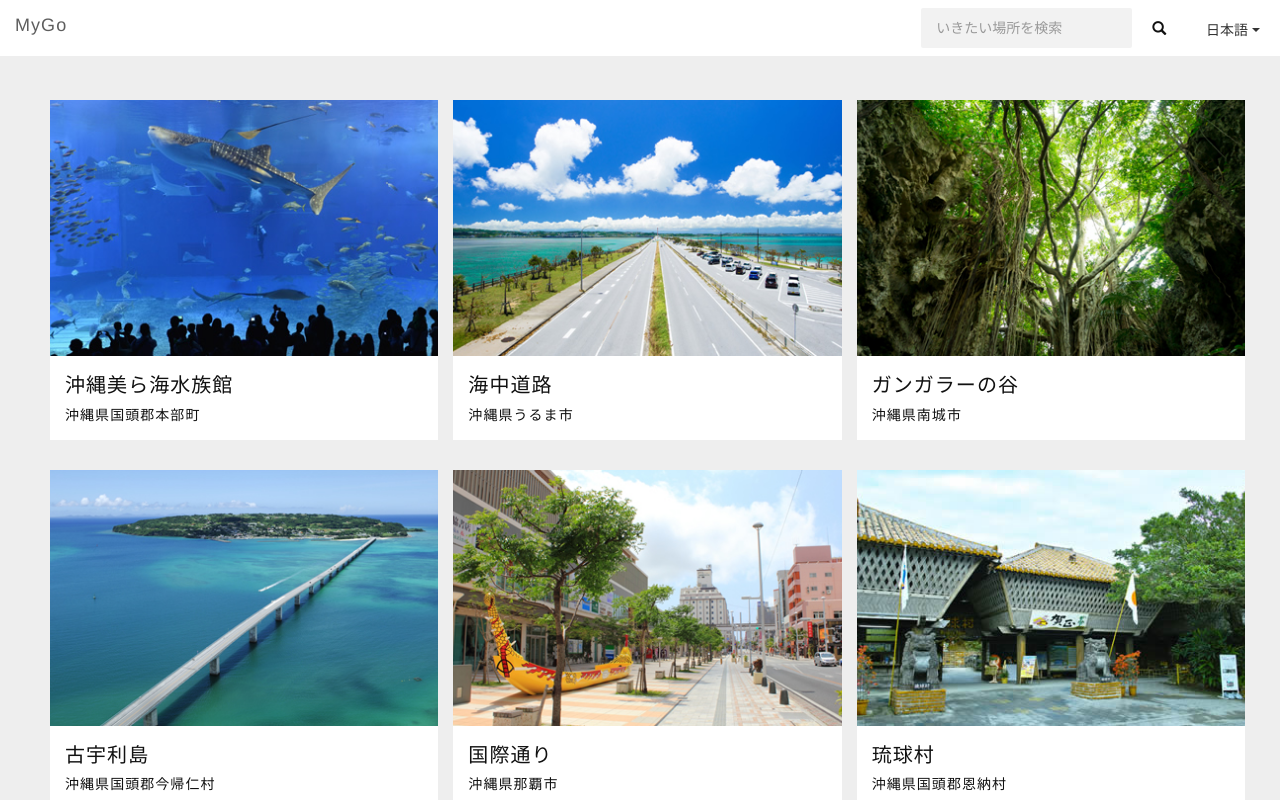
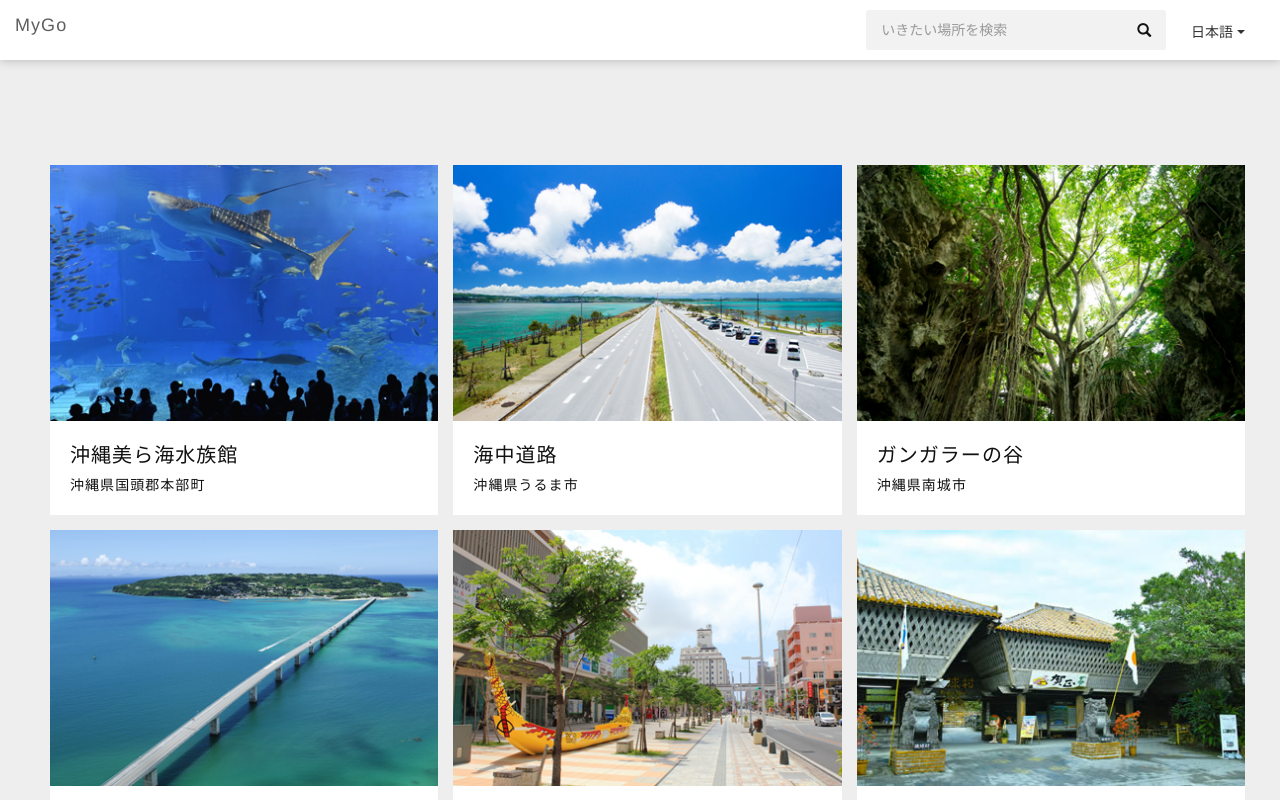
Before and after one commit to Eljefemasao/Okibasu, a plain HTML site: page index.html in a window 1280 px wide. Shown: the top 800 px of the page. Drawn offline with nearby package versions, Linux system fonts and the light colour scheme; a script that the page names is missing.

Commit message:
ヘッダー修正

```diff
--- a/assets/css/style.css
+++ b/assets/css/style.css
@@ -294,6 +294,7 @@ filter: progid:DXImageTransform.Microsoft.gradient( startColorstr='#00000000', e
     }
 
     body .spot-list a.spot > .img {
+        margin-top: 0;
         margin-bottom: 0;
     }
     body .spot-list a.spot > .content {
@@ -322,6 +323,11 @@ filter: progid:DXImageTransform.Microsoft.gradient( startColorstr='#00000000', e
     .spot-list a.spot .img {
         height: 20vw;
     }
+    .spot-list a.spot > .content {
+        margin-top: 0;
+        position: relative;
+        padding: 20px;
+    }
 }
 
 @media (min-width: 1200px) {
@@ -343,8 +349,9 @@ filter: progid:DXImageTransform.Microsoft.gradient( startColorstr='#00000000', e
 
 
 
-
-
+body {
+    padding-top: 130px;
+}
 
 .dropdown-menu .button {
     background: none;
@@ -353,14 +360,97 @@ filter: progid:DXImageTransform.Microsoft.gradient( startColorstr='#00000000', e
     display: block;
 }
 
+/*
 .navbar-collapse .search,
 .navbar-collapse .language {
     display: inline-block;
     margin-right: 5px;
 }
+*/
 
 
+
+
+
+.navbar-form {
+    margin-top: 10px;
+    margin-bottom: 10px;
+    padding-top: 0;
+}
+.search {
+    position: relative;
+}
+.search .btn {
+    position: absolute;
+    top: 0;
+    bottom: 0;
+    right: 0;
+}
+
+
+.navbar-default .navbar-collapse,
+.navbar-default .navbar-form {
+    border: none;
+}
+
+.navbar-header {
+    height: 60px;
+}
+.navbar-collapse .language {
+    position: absolute;
+    top: 8px;
+    right: 15px;
+}
 .navbar-collapse .language .btn {
     border-radius: 0;
     border: none;
 }
+.navbar-collapse .language .dropdown-menu {
+    top: 40px;
+    left: auto;
+    right: 0;
+    border-radius: 2px;
+    border: none;
+}
+.navbar-collapse .language  .dropdown-menu > li > a {
+    padding-top: 5px;
+    padding-bottom: 5px;
+}
+.navbar-collapse .language .glyphicon {
+    vertical-align: baseline;
+}
+
+
+@media (min-width: 768px) {
+    .navbar-default .navbar-collapse {
+        box-shadow: 0 0 10px 0 rgba(0, 0, 0, 0.25);
+    }
+
+    .navbar-collapse .search,
+    .navbar-collapse .language {
+        display: inline-block;
+        margin-right: 5px;
+    }
+    .navbar-collapse .search {
+        margin-right: 20px;
+    }
+    .navbar-form .form-control {
+        width: 300px;
+    }
+
+    .navbar-collapse .language .btn {
+        position: relative;
+    }
+    .navbar-collapse .language {
+        position: relative;
+        top: 0;
+    }
+}
+
+@media (min-width: 992px) {
+
+}
+
+@media (min-width: 1200px) {
+
+}
--- a/index.html
+++ b/index.html
@@ -36,15 +36,18 @@
 
     <nav class="navbar navbar-default navbar-fixed-top">
         <div class="navbar-header">
+<!--
             <button type="button" class="navbar-toggle collapsed" data-toggle="collapse" data-target="#navbar" aria-expanded="false" aria-controls="navbar">
                 <span class="sr-only">Toggle navigation</span>
                 <span class="icon-bar"></span>
                 <span class="icon-bar"></span>
                 <span class="icon-bar"></span>
             </button>
+-->
             <a class="navbar-brand" href="./index.html">MyGo</a>
         </div>
-        <div id="navbar" class="navbar-collapse collapse">
+
+        <div id="navbar" class="navbar-collapse collapse in">
             <form class="navbar-form navbar-right">
                 <div class="search">
                     <div class="form-group">
```
